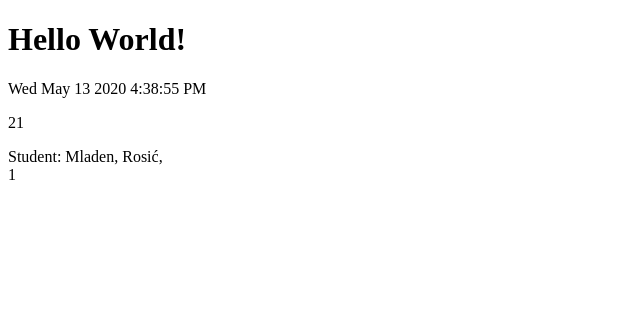
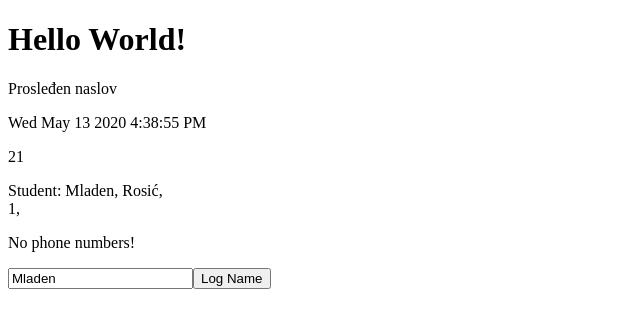
Before and after one commit to nimroN1/Repozitorijum1, an Angular app in the folder first-project/: page / in a window 1280 px wide. Shown: the top 328 px of the page, without its empty margins (0-640 px from the left). Built offline with nearby package versions, Linux system fonts and the light colour scheme.

Commit message:
NgIf i NgFor

```diff
--- a/first-project/src/app/app.component.html
+++ b/first-project/src/app/app.component.html
@@ -1,3 +1,3 @@
 <h1>Hello World!</h1>
 
-<app-date></app-date>
+<app-date myTitle="Prosleđen naslov"></app-date>
--- a/first-project/src/app/date/date.component.css
+++ b/first-project/src/app/date/date.component.css
@@ -0,0 +1,3 @@
+#phoneNumbersPaneId{
+    border:5px solid red;
+}
--- a/first-project/src/app/date/date.component.html
+++ b/first-project/src/app/date/date.component.html
@@ -1,3 +1,5 @@
+<p>{{mojNaslov}}</p>
+
 <p>{{currentDate}}</p>
 
 <p>{{10+saberiDvaBroja(5, 6)}}</p>
@@ -5,7 +7,23 @@
 <p>Student:
 
     {{currentStudent.ime}}, {{currentStudent.prezime}}, <br>
-    {{currentStudent.brIndexa}}
-
+    {{currentStudent.brIndexa}}, <br>
+    <!--     {{currentStudent.tel[0]}}, <br>
+    {{currentStudent.tel[1]}} -->
 
 </p>
+
+<div id="phoneNumbersPaneId" *ngIf = "currentStudent.tel.length>0">
+    <p>Phone numbers:</p>
+
+    <p *ngFor = "let phoneNumber of currentStudent.tel">{{phoneNumber}}</p>
+
+</div>
+
+<div *ngIf = "currentStudent.tel.length==0">
+    <p>No phone numbers!</p>
+</div>
+
+<input type="text" [value] = "currentStudent.ime"/>
+
+<button (click)="logName()">Log Name</button>
--- a/first-project/src/app/date/date.component.ts
+++ b/first-project/src/app/date/date.component.ts
@@ -1,4 +1,4 @@
-import { Component, OnInit } from '@angular/core';
+import { Component, OnInit, Input } from '@angular/core';
 import { Student } from '../model/Student';
 
 @Component({
@@ -11,6 +11,9 @@ export class DateComponent implements OnInit {
   currentDate:String;
   currentStudent:Student;
 
+  @Input('myTitle')
+  mojNaslov:String;
+
   constructor() { }
 
   ngOnInit(): void {
@@ -20,14 +23,26 @@ export class DateComponent implements OnInit {
       this.currentDate = tempDate.toDateString()+" "+tempDate.toLocaleTimeString();
     }, 1000);
 
+
+
     this.currentStudent = new Student();
 
     this.currentStudent.brIndexa=1;
     this.currentStudent.ime="Mladen";
     this.currentStudent.prezime = "Rosić";
-    this.currentStudent.tel.push("065-111-222");
+/*     this.currentStudent.tel.push("065-111-222");
+    this.currentStudent.tel.push("055-555-666"); */
     console.log("Current student: ");
     console.log(this.currentStudent);
+
+    for(let item of this.currentStudent.tel){
+      console.log(item);
+    }
+
+    let i;
+    for(i=0; i<this.currentStudent.tel.length; i++){
+      console.log(this.currentStudent.tel[i]);
+    }
 
   }
 
@@ -35,4 +50,8 @@ export class DateComponent implements OnInit {
     return x+y;
   }
 
+  public logName(){
+    console.log(this.currentStudent.ime);
+  }
+
 }
```
